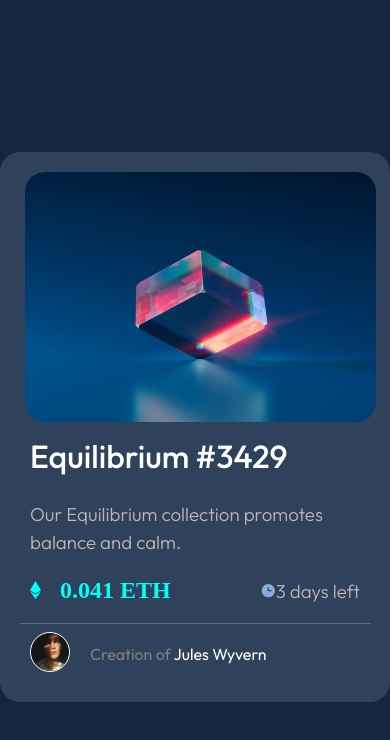
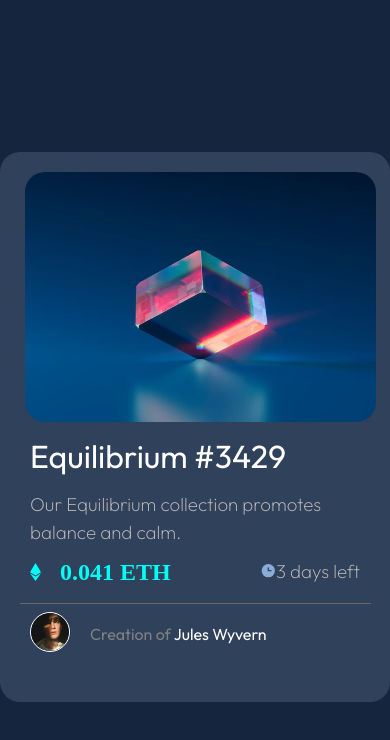
Before and after one commit to brunohenriquedeveloper/NFT-preview-card-component, a plain HTML site: page index.html in a window 390 px wide. Shown: the top 740 px of the page. Drawn offline with Linux system fonts and the light colour scheme.

Commit message:
Update style.css

```diff
--- a/Estilo/style.css
+++ b/Estilo/style.css
@@ -283,7 +283,7 @@ select {
 .container h1 {
     color: var(--White);
     font-family: 'Outfit', sans-serif;
-    font-weight: 500;
+    font-weight: 400;
     text-indent: 30px;
     margin-top: 10px;
 }
@@ -291,9 +291,9 @@ select {
 .container h3 {
     color: rgb(188, 184, 184);
     font-family: 'Outfit', sans-serif;
-    font-weight: 300;
+    font-weight: 200;
     margin-left: 30px;
-    margin-top: 20px;
+    margin-top: 10px;
 }
 
 .right {
@@ -305,7 +305,7 @@ select {
 }
 
 .right img {
-    transform: translate(270px, 42px);
+    transform: translate(270px, 32px);
 }
 
 .left {
@@ -313,7 +313,7 @@ select {
     align-items: left;
     text-align: left;
     margin-left: 20px;
-    transform: translate(-10px,-70px);
+    transform: translate(-10px,-78px);
 }
 
 .left h2{
```
